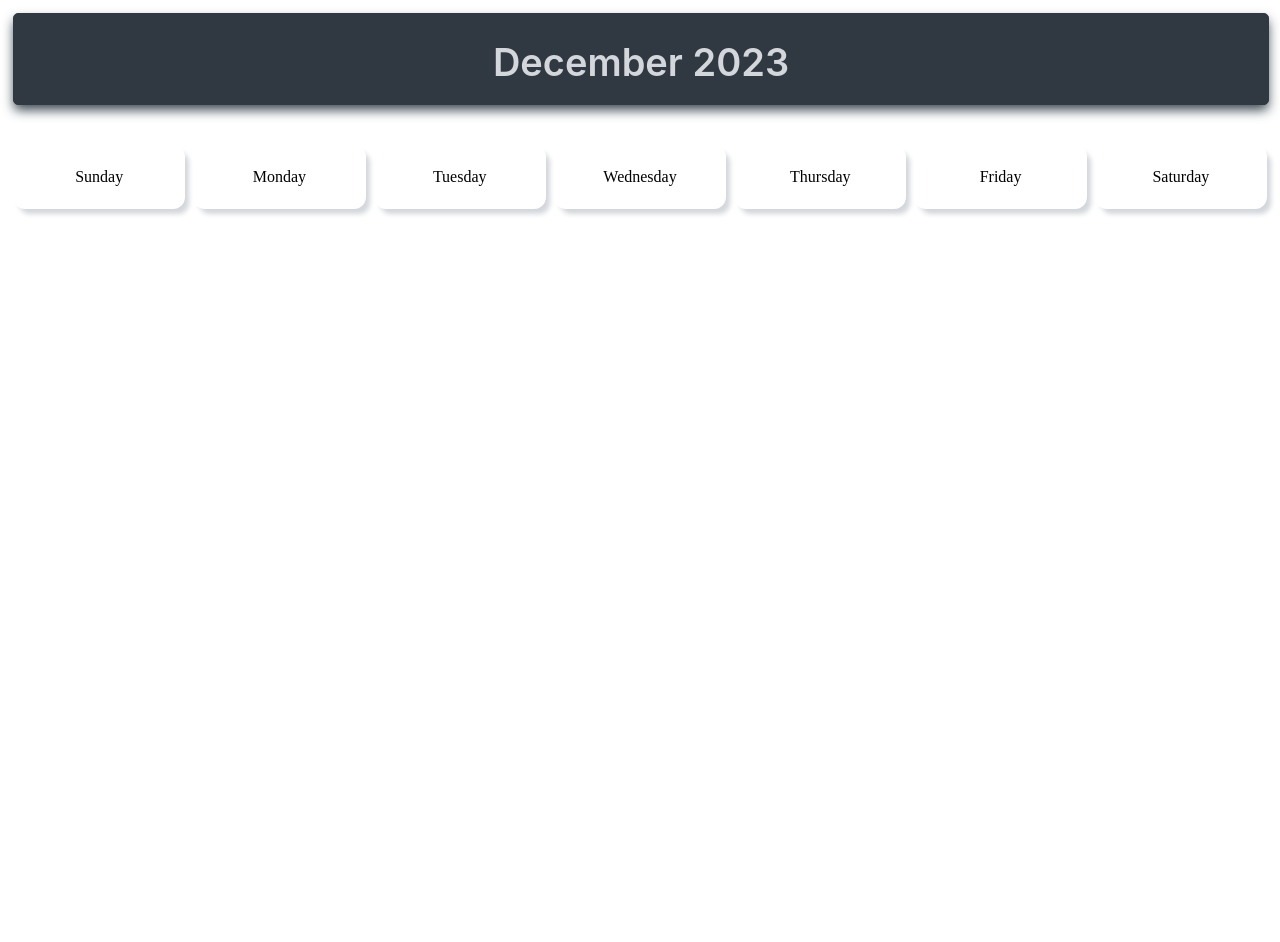
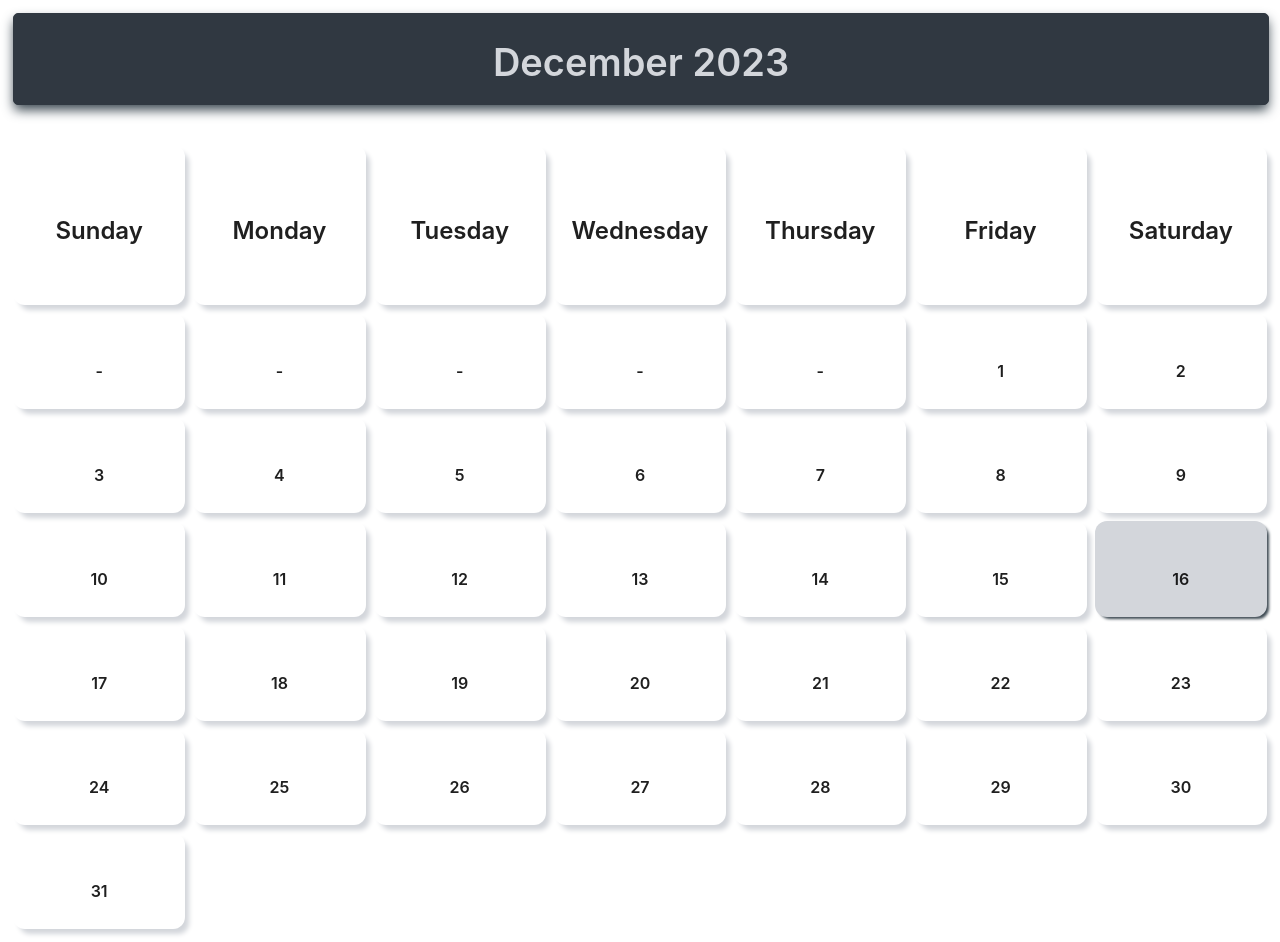
Before and after one commit to Moosa-Razaa/EventCalender, a React (Vite) app: page / in a window 1280 px wide. Before the commit the page ends 800 px from the top, so only its background shows below. Built offline with nearby package versions, Linux system fonts and the light colour scheme.

Commit message:
Rendering days of the month

```diff
--- a/src/App.tsx
+++ b/src/App.tsx
@@ -1,4 +1,3 @@
-import './App.css'
 import Calender from './pages/calender'
 
 function App() {
--- a/src/pages/calender/index.tsx
+++ b/src/pages/calender/index.tsx
@@ -1,4 +1,4 @@
-import { format } from "date-fns";
+import { endOfMonth, format, startOfMonth } from "date-fns";
 import { Typography } from 'antd';
 import style from "./style.module.css";
 
@@ -8,8 +8,12 @@ const daysOfWeek: string[] = ["Sunday", "Monday", "Tuesday", "Wednesday", "Thurs
 
 export default function Calender()
 {
-    const currentDate = new Date();
-    const monthAndYear = format(currentDate, "MMMM yyyy");
+    const dateOfToday = new Date();
+    const monthAndYear = format(dateOfToday, "MMMM yyyy");
+    const lastDateOfMonth = endOfMonth(dateOfToday).getDate();
+    const firstDayOfMonth = startOfMonth(dateOfToday).getDay();
+    const offsetForCalender = Array.from({length: firstDayOfMonth}, (_) => "-");
+    const daysOfMonth = [...offsetForCalender, ...Array.from({length: lastDateOfMonth}, (_, index) => (index + 1).toString())];
 
     return(
         <div className={style["mainCalenderDiv"]}>
@@ -19,10 +23,19 @@ export default function Calender()
                 </div>
             </header>
 
-            <main>
+            <main className={style["main"]}>
                 <div className={style["weekdaysGrid"]}>
                     {
-                        daysOfWeek.map((currentDay) => <div className={style["inidividualDay"]}>{currentDay}</div>)
+                        daysOfWeek.map((currentDay) => <div key={currentDay} className={style["inidividualDay"]}><Title level={3}>
+                            {currentDay}
+                        </Title></div>)
+                    }
+                    {
+                        daysOfMonth.map((currentDate, index) =>
+                            <div key={index} className={`${style["individualDate"]} ${dateOfToday.getDate() === +currentDate ? style["currentDate"] : ""}`}>
+                                <Title level={5}>{currentDate}</Title>
+                            </div>
+                        )
                     }
                 </div>
             </main>
--- a/src/pages/calender/style.module.css
+++ b/src/pages/calender/style.module.css
@@ -1,12 +1,18 @@
 .mainCalenderDiv
 {
     padding: 5px;
+    height: 100%;
 }
 
 .mainMonthAndYearHeading
 {
     width: 100%;
     text-align: center;
+}
+
+.main
+{
+    height: 100%;
 }
 
 .mainHeaderDiv
@@ -24,12 +30,12 @@
     grid-template-columns: repeat(7, 1fr);
     gap: 0.5rem;
     margin-top: 40px;
-    height: 4rem;
+    height: 100%;
 }
 
 .inidividualDay
 {
-    height: 100%;
+    height: 10rem;
     width: 100%;
     border-radius: 12px;
     display: flex;
@@ -39,6 +45,24 @@
     transition: all 0.5s;
 }
 
+.individualDate
+{
+    height: 6rem;
+    width: 100%;
+    border-radius: 12px;
+    display: flex;
+    justify-content: center;
+    align-items: center;
+    box-shadow: 5px 6px 5px -1px #D3D6DB;
+    transition: all 0.5s;
+}
+
+.currentDate
+{
+    background-color: #D3D6DB;
+    box-shadow: 3px 3px 3px -1px #3A4750;
+}
+
 .inidividualDay:hover
 {
     background-color: #D3D6DB;
```
Also changed, not shown: src/App.css (deleted).
